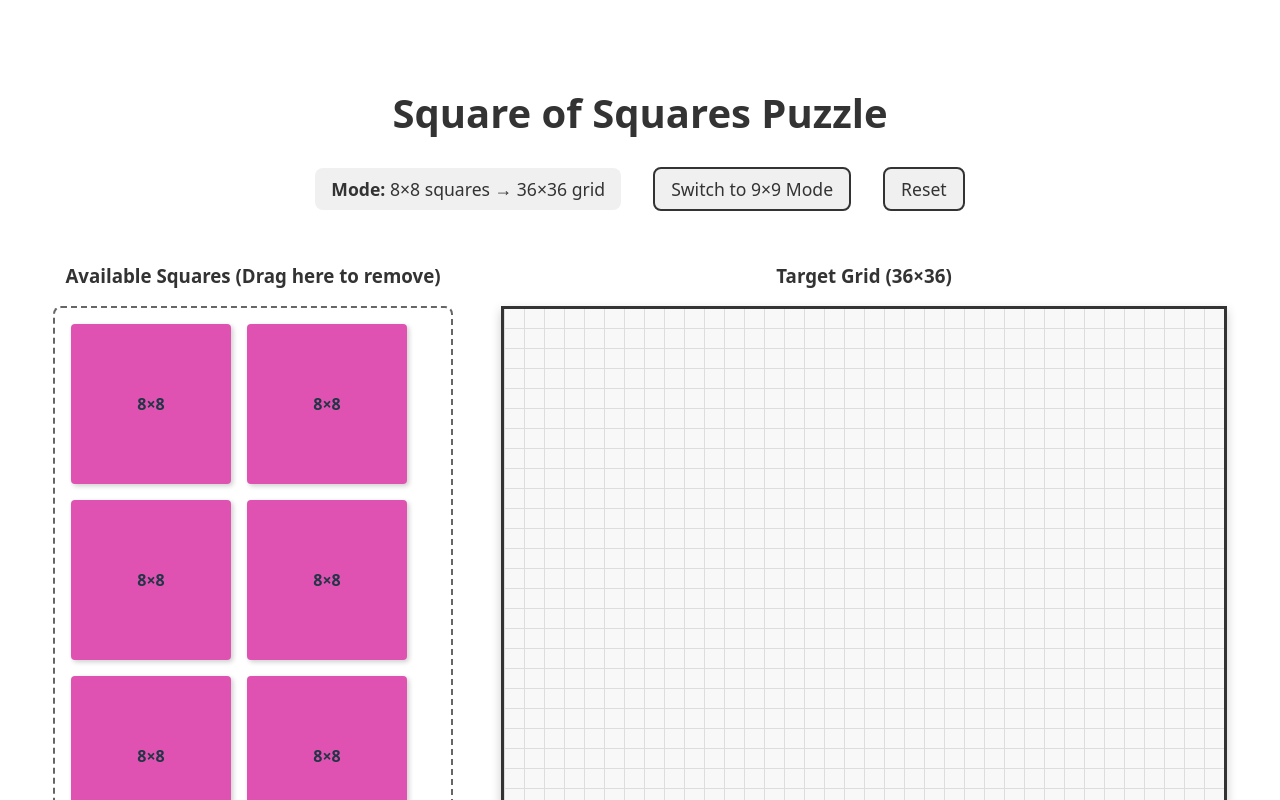
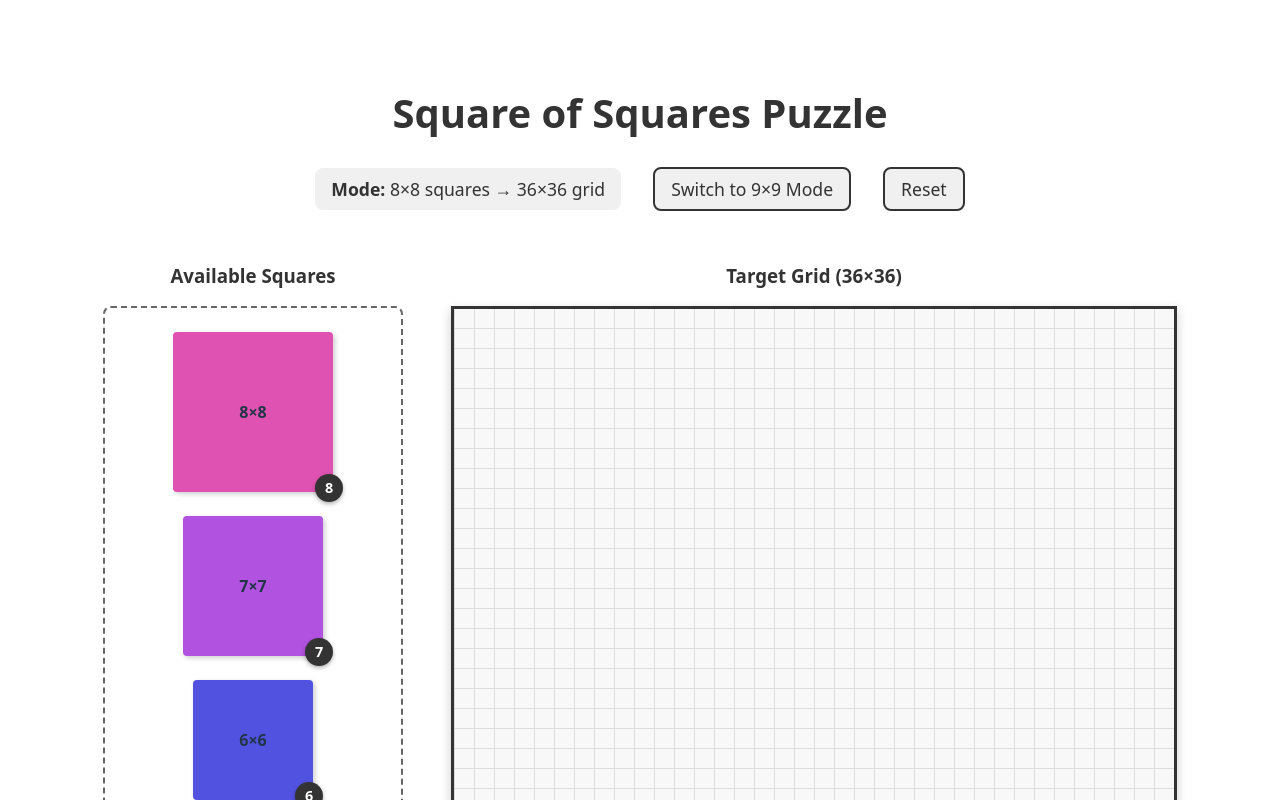
Before and after one commit to rajtiller/square-of-squares-puzzle, a React (Vite) app: page / in a window 1280 px wide. Shown: the top 800 px of the page. Built offline with nearby package versions, Linux system fonts and the light colour scheme.

Commit message:
better overall organization

```diff
--- a/src/App.css
+++ b/src/App.css
@@ -87,18 +87,24 @@
 }
 
 .square-bank {
-  flex: 0 0 400px;
+  flex: 0 0 auto;
+  min-width: 300px;
 }
 
 .squares-list {
   display: flex;
-  flex-wrap: wrap;
-  gap: 1rem;
-  padding: 1rem;
+  flex-direction: column;
+  gap: 1.5rem;
+  padding: 1.5rem;
   border: 2px dashed #666;
   border-radius: 8px;
-  min-height: 300px;
-  align-content: flex-start;
+  min-height: auto;
+  align-items: center;
+}
+
+.square-count-item {
+  position: relative;
+  display: inline-block;
 }
 
 .square-item {
@@ -119,6 +125,30 @@
 
 .square-item:active {
   cursor: grabbing;
+}
+
+.square-badge {
+  position: absolute;
+  bottom: -10px;
+  right: -10px;
+  background-color: #333;
+  color: #fff;
+  border-radius: 50%;
+  width: 28px;
+  height: 28px;
+  display: flex;
+  align-items: center;
+  justify-content: center;
+  font-weight: bold;
+  font-size: 0.9rem;
+  box-shadow: 0 2px 4px rgba(0, 0, 0, 0.3);
+}
+
+.no-squares {
+  color: #666;
+  font-style: italic;
+  padding: 2rem;
+  width: 100%;
 }
 
 .grid-container {
--- a/src/components/SquareBank.tsx
+++ b/src/components/SquareBank.tsx
@@ -1,5 +1,7 @@
 import type { Square } from "../types/Square";
-import { SquareItem } from "./SquareItem";
+import { getSquareColor } from "../utils/squareUtils";
+
+const DRAG_SCALE = 0.7;
 
 interface SquareBankProps {
   squares: Square[];
@@ -18,21 +20,75 @@ export const SquareBank = ({
   onDrop,
   onDragOver,
 }: SquareBankProps) => {
-  const availableSquares = squares.filter((sq) => !sq.placed);
+  const availableSquares = squares.filter(
+    (sq) => !sq.placed && sq.id !== draggedSquareId
+  );
+
+  // Group by size and count
+  const squareCounts = new Map<number, number>();
+  availableSquares.forEach((sq) => {
+    squareCounts.set(sq.size, (squareCounts.get(sq.size) || 0) + 1);
+  });
+
+  // Sort by size descending
+  const sortedSizes = Array.from(squareCounts.keys()).sort((a, b) => b - a);
+
+  const handleDragStart = (
+    square: Square,
+    e: React.DragEvent<HTMLDivElement>
+  ) => {
+    // Create a custom drag image at 70% size
+    const dragImg = e.currentTarget.cloneNode(true) as HTMLElement;
+    dragImg.style.width = `${square.size * cellSize * DRAG_SCALE}px`;
+    dragImg.style.height = `${square.size * cellSize * DRAG_SCALE}px`;
+    dragImg.style.position = "absolute";
+    dragImg.style.top = "-1000px";
+    document.body.appendChild(dragImg);
+
+    e.dataTransfer.setDragImage(
+      dragImg,
+      (square.size * cellSize * DRAG_SCALE) / 2,
+      (square.size * cellSize * DRAG_SCALE) / 2
+    );
+
+    setTimeout(() => document.body.removeChild(dragImg), 0);
+
+    onDragStart(square, e);
+  };
 
   return (
     <div className="square-bank">
-      <h3>Available Squares (Drag here to remove)</h3>
+      <h3>Available Squares</h3>
       <div className="squares-list" onDragOver={onDragOver} onDrop={onDrop}>
-        {availableSquares.map((square) => (
-          <SquareItem
-            key={square.id}
-            square={square}
-            cellSize={cellSize}
-            isDragging={draggedSquareId === square.id}
-            onDragStart={onDragStart}
-          />
-        ))}
+        {sortedSizes.length === 0 ? (
+          <div className="no-squares">All squares placed!</div>
+        ) : (
+          sortedSizes.map((size) => {
+            // Get one example square of this size for dragging
+            const exampleSquare = availableSquares.find(
+              (sq) => sq.size === size
+            );
+            if (!exampleSquare) return null;
+
+            return (
+              <div key={size} className="square-count-item">
+                <div
+                  className="square-item"
+                  draggable
+                  onDragStart={(e) => handleDragStart(exampleSquare, e)}
+                  style={{
+                    width: size * cellSize,
+                    height: size * cellSize,
+                    backgroundColor: getSquareColor(size),
+                  }}
+                >
+                  {size}×{size}
+                </div>
+                <div className="square-badge">{squareCounts.get(size)}</div>
+              </div>
+            );
+          })
+        )}
       </div>
     </div>
   );
--- a/src/hooks/useDragHandler.ts
+++ b/src/hooks/useDragHandler.ts
@@ -2,8 +2,6 @@ import { useState } from "react";
 import type { Square } from "../types/Square";
 import { CELL_SIZE } from "../constants/puzzleConfig";
 import { isPositionLegal } from "../utils/squareUtils";
-
-const DRAG_SCALE = 0.7;
 
 interface UseDragHandlerProps {
   gridSize: number;
@@ -25,6 +23,7 @@ export const useDragHandler = ({
     y: number;
   } | null>(null);
   const [isLegalPosition, setIsLegalPosition] = useState(true);
+  const [wasPlaced, setWasPlaced] = useState(false);
 
   const calculateDragOffset = (
     e: React.DragEvent<HTMLDivElement>,
@@ -48,6 +47,7 @@ export const useDragHandler = ({
   ) => {
     setDraggedSquare(square);
     setDragOffset(calculateDragOffset(e, square));
+    setWasPlaced(false);
   };
 
   const handlePlacedSquareDragStart = (
@@ -56,6 +56,7 @@ export const useDragHandler = ({
   ) => {
     setDraggedSquare(square);
     setDragOffset(calculateDragOffset(e, square));
+    setWasPlaced(true);
 
     setTimeout(() => {
       onRemoveSquare(square.id);
@@ -111,16 +112,15 @@ export const useDragHandler = ({
     e.preventDefault();
     if (!draggedSquare || !hoverPosition) return;
 
-    // Only place if position is legal, otherwise return to reserve
+    // Only place if position is legal
     if (isLegalPosition) {
       onPlaceSquare(draggedSquare.id, hoverPosition.x, hoverPosition.y);
-    } else {
-      // Return to reserve (already removed if it was placed)
     }
 
     setDraggedSquare(null);
     setHoverPosition(null);
     setIsLegalPosition(true);
+    setWasPlaced(false);
   };
 
   const handleDropOnBank = (e: React.DragEvent<HTMLDivElement>) => {
@@ -130,10 +130,12 @@ export const useDragHandler = ({
     setDraggedSquare(null);
     setHoverPosition(null);
     setIsLegalPosition(true);
+    setWasPlaced(false);
   };
 
   const handleDragEnd = (draggedSquareState: Square | null) => {
     if (
+      wasPlaced &&
       draggedSquareState &&
       draggedSquareState.placed &&
       draggedSquareState.x >= 0
@@ -147,6 +149,7 @@ export const useDragHandler = ({
     setDraggedSquare(null);
     setHoverPosition(null);
     setIsLegalPosition(true);
+    setWasPlaced(false);
   };
 
   return {
```
Also changed, not shown: to_do.txt.
